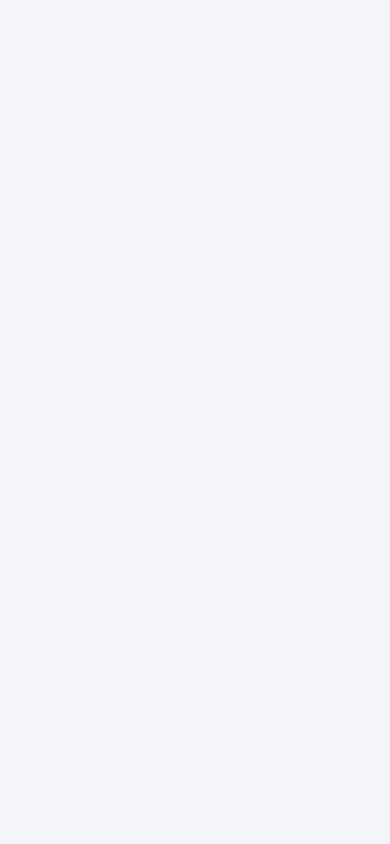
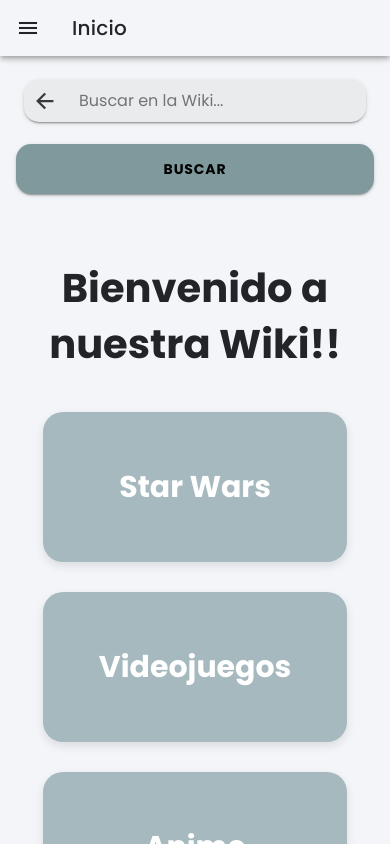
Before and after one commit to AlanGaBer11/StarWiki-App, a React (Vite) app in the folder Frontend/: page /inicio in a window 390 px wide. Built offline with nearby package versions, Linux system fonts and the light colour scheme.

Commit message:
Feat: Home Page

```diff
--- a/Frontend/dev-dist/sw.js
+++ b/Frontend/dev-dist/sw.js
@@ -3463,7 +3463,7 @@
       "revision": "3ca0b8505b4bec776b69afdba2768812"
     }, {
       "url": "index.html",
-      "revision": "0.dijkbhueas"
+      "revision": "0.kjlc650p9s"
     }], {});
     cleanupOutdatedCaches();
     registerRoute(new NavigationRoute(createHandlerBoundToURL("index.html"), {
--- a/Frontend/index.html
+++ b/Frontend/index.html
@@ -15,7 +15,6 @@
     <meta name="msapplication-tap-highlight" content="no" />
 
     <link rel="manifest" href="/manifest.json" />
-    <!-- <link href="https://fonts.googleapis.com/icon?family=Poppins" rel="stylesheet"> -->
     <link rel="shortcut icon" type="image/png" href="/icon/logo-64x64.png" />
 
     <!-- add to homescreen for ios -->
--- /dev/null
+++ b/Frontend/src/pages/home/HomePage.css
@@ -0,0 +1,68 @@
+h1 {
+  font-size: 60px;
+  padding: 15px;
+  margin: 20px 0;
+  text-align: center;
+}
+
+/* Artículo Destacado */
+.articulo-container {
+  display: flex;
+  justify-content: space-between;
+  padding: 20px;
+  margin: 40px;
+  box-shadow: 8px 8px 8px rgba(0, 0, 0, 0.1);
+  border-radius: 10px;
+}
+
+.articulo-texto {
+  flex: 2;
+  padding-right: 20px;
+  margin-top: 10px;
+  color: var(--ion-text-color);
+}
+
+.articulo-imagen {
+  flex: 2;
+  display: flex;
+  justify-content: center;
+  align-items: center;
+}
+
+.articulo-imagen img {
+  width: 100%;
+  height: auto;
+  max-width: 400px;
+  border-radius: 5px;
+}
+
+/* --- MÓVIL (Responsividad) --- */
+@media (max-width: 768px) {
+  h1 {
+    font-size: 32px;
+    padding: 10px;
+    margin: 10px 0;
+  }
+
+  .articulo-container {
+    flex-direction: column;
+    align-items: center;
+    padding: 15px;
+    margin: 20px 10px;
+  }
+
+  .articulo-texto {
+    padding: 0;
+    margin-top: 20px;
+    text-align: center;
+  }
+
+  .articulo-texto h2 {
+    font-size: 20px;
+  }
+
+  .articulo-texto p {
+    font-size: 14px;
+    text-align: justify;
+  }
+}
--- /dev/null
+++ b/Frontend/src/pages/home/HomePage.tsx
@@ -0,0 +1,70 @@
+import React from 'react';
+import { IonContent, IonHeader, IonPage, IonButtons, IonMenuButton, IonTitle, IonToolbar, IonGrid, IonRow, IonCol } from '@ionic/react';
+import SearchBox from '../../components/search-box/SearchBox';
+import WikiCard from '../../components/wiki-card/WikiCard';
+import { Wiki_Cards } from '../../data/wikiCards';
+import './HomePage.css';
+
+
+const HomePage: React.FC = () => {
+  return (
+    <IonPage>
+      <IonHeader>
+        <IonToolbar>
+          <IonButtons slot="start">
+            <IonMenuButton />
+            </IonButtons>
+          <IonTitle>Inicio</IonTitle>
+        </IonToolbar>
+      </IonHeader>
+
+      <IonContent fullscreen className="ion-padding container">
+
+        {/* Componente de Búsqueda */}
+        <SearchBox />
+
+        <div className="ion-margin-top ion-padding-top">
+          <h1>Bienvenido a nuestra Wiki!!</h1>
+        </div>
+
+        {/* Contenedor de Tarjetas*/}
+        <IonGrid className="card-container">
+          <IonRow className="ion-justify-content-center">
+            {Wiki_Cards.map((card, index) => (
+              <IonCol size="12" size-md="4" key={index} className="ion-text-center">
+                <WikiCard card={card} />
+              </IonCol>
+            ))}
+          </IonRow>
+        </IonGrid>
+
+        <div className="articulo-container ion-margin-top">
+          <div className="articulo-texto">
+            <h2>
+              El origen de los Jedi: Un análisis sobre los primeros Jedi en la
+              historia de Star Wars
+            </h2>
+            <p>
+              Los Jedi tienen raíces profundas en la historia de Star Wars, comenzando
+              como los Je'daii en el planeta Tython. Los primeros Jedi fueron los
+              guardianes de la Fuerza, aprendiendo a equilibrar sus dos aspectos: el
+              luminoso y el oscuro. Con el tiempo, esta orden se separó de los Sith,
+              quienes abrazaron el lado oscuro. Los Jedi adoptaron un código riguroso
+              de paz, sabiduría y autocontrol, convirtiéndose en protectores de la
+              galaxia. Su legado perdura a través de los siglos, simbolizando la lucha
+              entre el bien y el mal.
+            </p>
+          </div>
+          <div className="articulo-imagen">
+            <img
+              src="https://labibliotecadeltemplojedi.wordpress.com/wp-content/uploads/2021/07/religiones.jpg?w=1024"
+              alt="El Origen de los Jedi"
+            />
+          </div>
+        </div>
+      </IonContent>
+    </IonPage>
+  );
+};
+
+export default HomePage;
--- a/Frontend/src/router/AppRouter.tsx
+++ b/Frontend/src/router/AppRouter.tsx
@@ -3,6 +3,7 @@
 import { Redirect, Route } from "react-router-dom";
 import Menu from "../components/menu/Menu";
 import Page from "../pages/Page";
+import HomePage from "../pages/home/HomePage";
 
 const AppRouter: React.FC = () => {
   return (
@@ -11,7 +12,10 @@
       <IonRouterOutlet id="main">
         {/* Rutas */}
         <Route path="/" exact={true}> {/* Ruta por defecto */}
-          <Redirect to="/folder/Inbox" />
+          <Redirect to="/inicio" />
+        </Route>
+        <Route path="/inicio" exact={true}> {/* Ruta por defecto */}
+          <HomePage/>
         </Route>
         <Route path="/folder/:name" exact={true}> {/* Ruta dinamica */}
           <Page />
```
Also changed, not shown: Frontend/src/App.tsx (+9 -1 lines), Frontend/src/components/ExploreContainer.css (line endings or trailing spaces).
